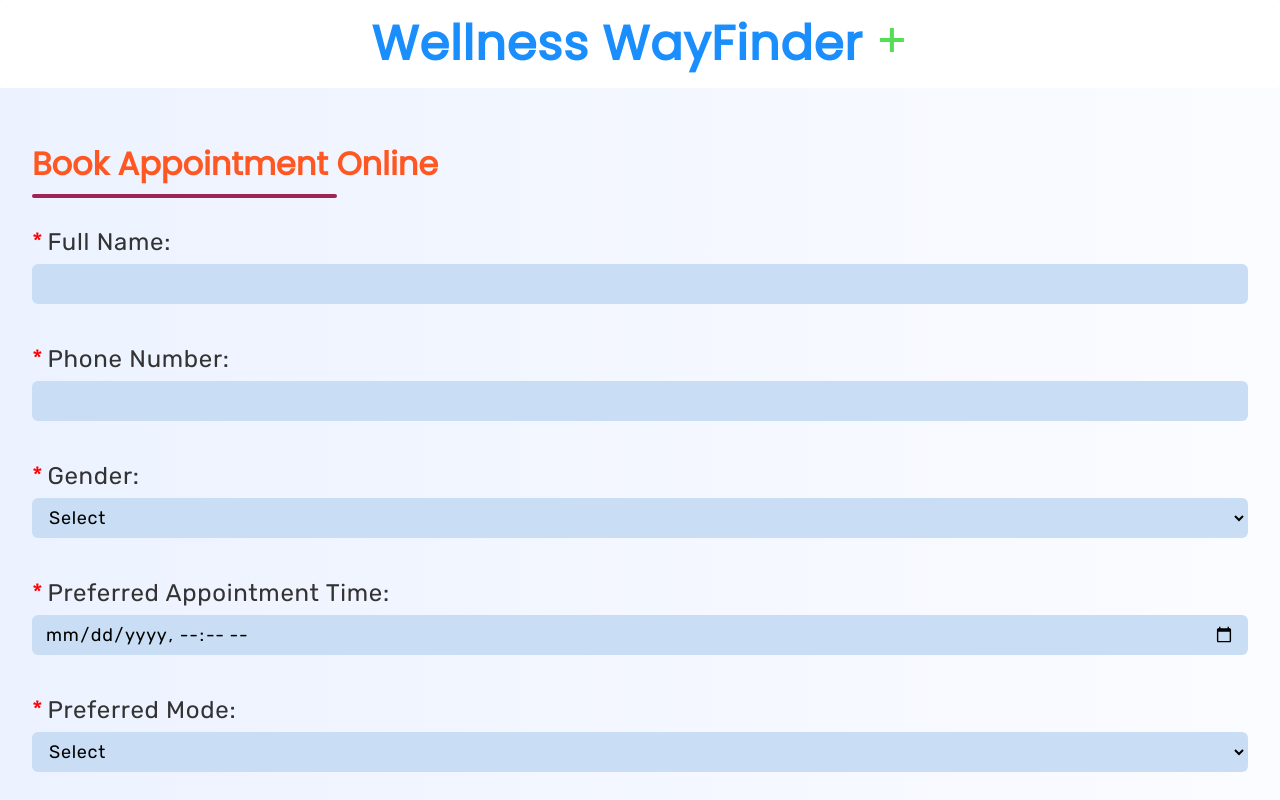
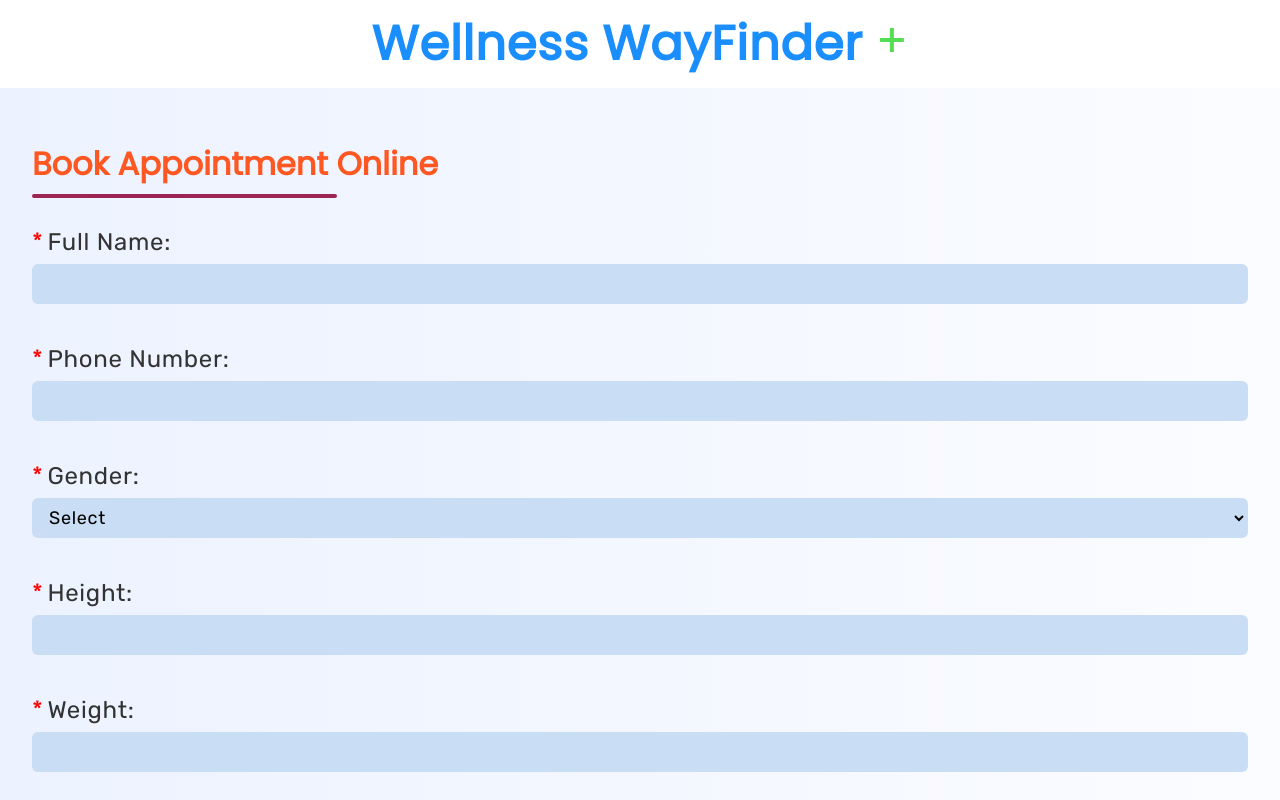
Before and after one commit to SmashSidak-1508/wellness-wayfinder, a React (Create React App) app: page /wellness-wayfinder/appointment in a window 1280 px wide. Shown: the top 800 px of the page. Built offline with nearby package versions, Linux system fonts and the light colour scheme.

Commit message:
hero-image

```diff
--- a/src/Components/AppointmentForm.js
+++ b/src/Components/AppointmentForm.js
@@ -1,4 +1,3 @@
-
 import React, { useState, useEffect } from "react";
 import { Link } from "react-router-dom";
 import "../Styles/AppointmentForm.css";
@@ -12,10 +11,10 @@ function AppointmentForm() {
   const [patientName, setPatientName] = useState("");
   const [patientNumber, setPatientNumber] = useState("");
   const [patientGender, setPatientGender] = useState("default");
-  const [appointmentTime, setAppointmentTime] = useState("");
-  const [preferredMode, setPreferredMode] = useState("default");
   const [isSubmitted, setIsSubmitted] = useState(false);
   const [formErrors, setFormErrors] = useState({});
+  const [height, setHeight] = useState("");
+  const [weight, setWeight] = useState("");
 
   const handleSubmit = (e) => {
     e.preventDefault();
@@ -37,18 +36,13 @@ function AppointmentForm() {
     if (patientGender === "default") {
       errors.patientGender = "Please select patient gender";
     }
-    if (!appointmentTime) {
-      errors.appointmentTime = "Appointment time is required";
-    } else {
-      const selectedTime = new Date(appointmentTime).getTime();
-      const currentTime = new Date().getTime();
-      if (selectedTime <= currentTime) {
-        errors.appointmentTime = "Please select a future appointment time";
-      }
+    if (!height) { // Check for height
+      errors.height = "Height is required";
     }
-    if (preferredMode === "default") {
-      errors.preferredMode = "Please select preferred mode";
+    if (!weight) { // Check for weight
+      errors.weight = "Height is required";
     }
+
 
     if (Object.keys(errors).length > 0) {
       setFormErrors(errors);
@@ -59,8 +53,7 @@ function AppointmentForm() {
     setPatientName("");
     setPatientNumber("");
     setPatientGender("default");
-    setAppointmentTime("");
-    setPreferredMode("default");
+    setHeight("");
     setFormErrors({});
 
     toast.success("Appointment Scheduled !", {
@@ -125,34 +118,30 @@ function AppointmentForm() {
 
           <br />
           <label>
-            Preferred Appointment Time:
+            Height:
             <input
-              type="datetime-local"
-              value={appointmentTime}
-              onChange={(e) => setAppointmentTime(e.target.value)}
+              type="text"
+              value={height}
+              onChange={(e) => setHeight(e.target.value)}
               required
             />
-            {formErrors.appointmentTime && <p className="error-message">{formErrors.appointmentTime}</p>}
+            {formErrors.height && <p className="error-message">{formErrors.height}</p>}
           </label>
 
           <br />
           <label>
-            Preferred Mode:
-            <select
-              value={preferredMode}
-              onChange={(e) => setPreferredMode(e.target.value)}
+            Weight:
+            <input
+              value={weight}
+              onChange={(e) => setWeight(e.target.value)}
               required
-            >
-              <option value="default">Select</option>
-              <option value="voice">Voice Call</option>
-              <option value="video">Video Call</option>
-            </select>
-            {formErrors.preferredMode && <p className="error-message">{formErrors.preferredMode}</p>}
+            />
+            {formErrors.weight && <p className="error-message">{formErrors.weight}</p>}
           </label>
 
           <br />
           <button type="submit" className="text-appointment-btn">
-            Confirm Appointment
+            Submit
           </button>
 
           <p className="success-message" style={{display: isSubmitted ? "block" : "none"}}>Appointment details has been sent to the patients phone number via SMS.</p>
--- a/src/Components/Hero.js
+++ b/src/Components/Hero.js
@@ -1,5 +1,5 @@
 import React, { useEffect, useState } from "react";
-import Doctor from "../Assets/doctor-picture.png";
+import Doctor from "../Assets/doctor.png";
 import { FontAwesomeIcon } from "@fortawesome/react-fontawesome";
 import { faCalendarCheck, faAngleUp } from "@fortawesome/free-solid-svg-icons";
 import { useNavigate  } from "react-router-dom";
```
Also changed, not shown: src/Assets/doctor.png (added).
